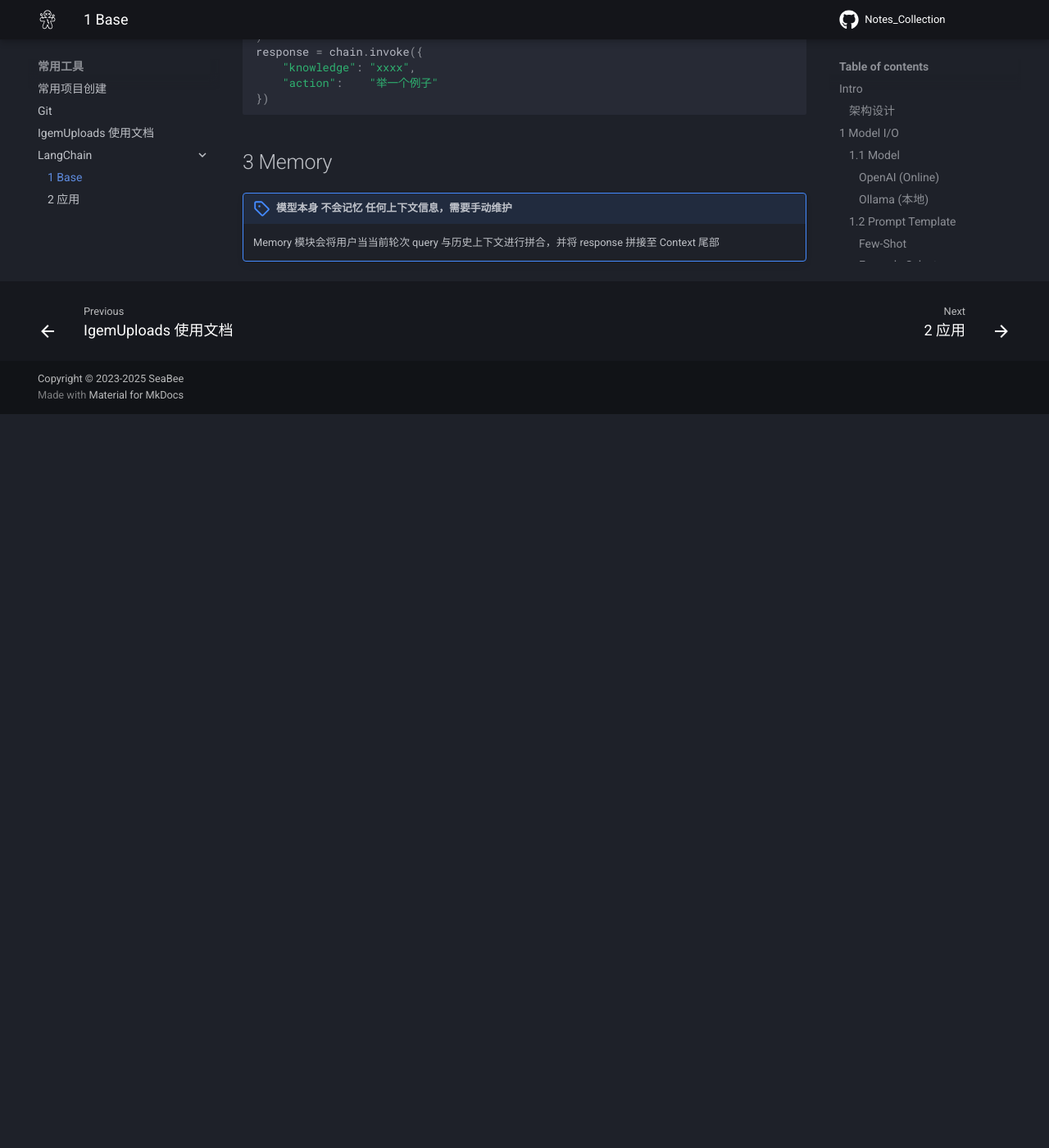
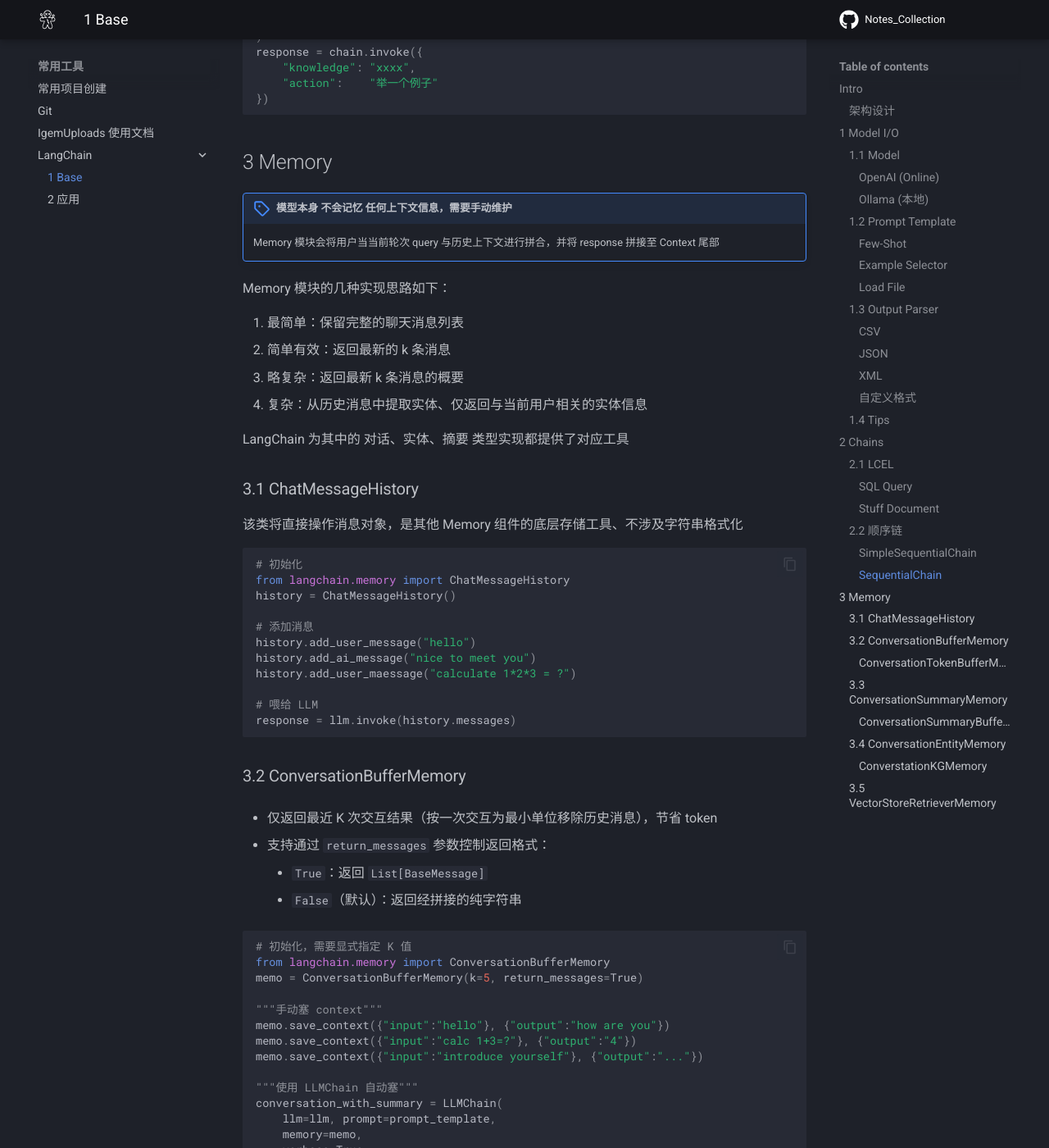
Before and after one commit to triplepiers/Notes_Collection, an MkDocs documentation site: the page built from docs/Nulling/Tool/LangChain/1_Base.md, in a window 1280 px wide and 1400 px high, scrolled down 11174 px. Shown: the whole window at 82% size. Built offline with MkDocs 1.6.1 and Material for MkDocs 9.7.7, drawn with Linux system fonts in a browser that asks for light colours; comment, search, counter and statistics services are not loaded; before the commit the page ends 11679 px from its top, so only the background shows below that; some of the changed text lies outside the part shown.

Commit message:
add: Memory of LangChain

````diff
--- a/docs/Nulling/Tool/LangChain/1_Base.md
+++ b/docs/Nulling/Tool/LangChain/1_Base.md
@@ -587,3 +587,159 @@
 
 !!!note "模型本身 **不会记忆** 任何上下文信息，需要手动维护"
     Memory 模块会将用户当当前轮次 query 与历史上下文进行拼合，并将 response 拼接至 Context 尾部
+
+Memory 模块的几种实现思路如下：
+
+1. 最简单：保留完整的聊天消息列表
+2. 简单有效：返回最新的 k 条消息
+3. 略复杂：返回最新 k 条消息的概要
+4. 复杂：从历史消息中提取实体、仅返回与当前用户相关的实体信息
+
+LangChain 为其中的 对话、实体、摘要 类型实现都提供了对应工具
+
+### 3.1 ChatMessageHistory
+
+该类将直接操作消息对象，是其他 Memory 组件的底层存储工具、不涉及字符串格式化
+
+```py
+# 初始化
+from langchain.memory import ChatMessageHistory
+history = ChatMessageHistory()
+
+# 添加消息
+history.add_user_message("hello")
+history.add_ai_message("nice to meet you")
+history.add_user_maessage("calculate 1*2*3 = ?")
+
+# 喂给 LLM
+response = llm.invoke(history.messages)
+```
+
+### 3.2 ConversationBufferMemory
+
+- 仅返回最近 K 次交互结果（按一次交互为最小单位移除历史消息），节省 token
+
+- 支持通过 `return_messages` 参数控制返回格式：
+
+    - `True`：返回 `List[BaseMessage]`
+    - `False`（默认）：返回经拼接的纯字符串
+
+```py
+# 初始化，需要显式指定 K 值
+from langchain.memory import ConversationBufferMemory
+memo = ConversationBufferMemory(k=5, return_messages=True)
+
+"""手动塞 context"""
+memo.save_context({"input":"hello"}, {"output":"how are you"})
+memo.save_context({"input":"calc 1+3=?"}, {"output":"4"})
+memo.save_context({"input":"introduce yourself"}, {"output":"..."})
+
+"""使用 LLMChain 自动塞"""
+conversation_with_summary = LLMChain(
+    llm=llm, prompt=prompt_template,
+    memory=memo,
+    verbose=True
+)
+res1 = conversation_with_summary.invoke({"question":"usr input1"})
+res2 = conversation_with_summary.invoke({"question":"usr input2"})
+
+print(memo.load_memory_variables({}))
+```
+
+#### ConversationTokenBufferMemory
+
+类似的，只保留最近 Token 个对话数据
+
+```py
+from langchain.memory import ConversationTokenBufferMemory
+memo = ConversationTokenBufferMemory(
+    llm=llm, max_token_limit=50
+)
+# 手动/自动塞 的操作与之前一致
+```
+
+### 3.3 ConversationSummaryMemory
+
+!!!question "通过 K 值或 token 数控制记录均无法兼顾存储占用与对话质量"
+
+`ConversationSummaryMemory` 提供了智能对话历史压缩机制，能通过 LLM 自动生成并更新历史对话内容的精简摘要、而非存储原始对话文本
+
+```py
+from langchain.memory import ConversationSummaryMemory
+memo = ConversationSummaryMemory(llm=llm)
+
+# 熟悉的古法 save_context
+# 此时使用 load_memory_variables 将打印摘要
+```
+
+#### ConversationSummaryBufferMemory
+
+- 该类保留了 **近期** 对话内容的原始记录、同时对 **早期** 内容进行动态摘要
+- 早期 / 近期 消息的划分依据是 token 数
+
+```py
+from langchain.memory import ConversationSummaryBufferMemory
+memo = ConversationSummaryBufferMemory(
+    llm=llm, return_messages=True,
+    max_token_limit=50,
+    # mamory_key="prompt_template 中的 variable"
+)
+```
+
+### 3.4 ConversationEntityMemory
+
+该类支持智能识别、存储和利用对话中出现的 "实体-属性" 信息，解决信息过载
+
+```py
+from langchain.memory import ConversationEntityMemory
+from langchain.memory.prompt import ENTITY_MEMORY_CONVERSATION_TEMPLATE
+
+llm = ChatOpenAI()
+chain = LLMChain(
+    llm=llm,
+    prompt=ENTITY_MEMORY_CONVERSATION_TEMPLATE,
+    memory=ConversationEntityMemory(llm=llm)
+)
+
+# 推理、打印实体信息
+chain.invoke(input="")
+print(chain.memory.entity_store.store)
+```
+
+#### ConverstationKGMemory
+
+- 在识别出的 Entity 基础上构建知识图谱（Knowledge Graph, KG），从而进一步捕捉实体之间的复杂关系
+
+- 对话内容将被转换为 `(头实体, 关系, 尾实体)` 的三元组
+
+```py
+from langchain.memory import ConversationKGMemory
+memo = ConversationKGMemory(llm=llm)
+
+# 古法对话
+
+memo.load_memory_variable({"input":"Who is Sam"}) # 返回 Sam 相关节点
+memo.get_knowledge_triples("她最喜欢红色")          # 返回所有相关的三元组
+```
+
+### 3.5 VectorStoreRetrieverMemory
+
+该类将历史对话存储在向量数据库中，并基于向量相似度检索、返回语义相似度最高的 k 个文档
+
+```py
+from langchain.memory import VectorStoreRetrieverMemory
+from langchain_community.vectors import FAISS
+
+# 塞点初始文本（古法 save_context）
+memo = ConvertStaionMemory()
+
+# 初始化向量数据库（需要配置 Embedding Model）
+vector_store = FAISS.from_texts(memo.buffer.split('\n'), embedding_model)
+# 定义检索器：只召回 k=1 个结果
+retriever = vector_store.as_retriever(search_kwag=dict(k=1))
+
+# 初始化带检索功能的向量对话记录
+memory = VectorStoreRetrieverMemory(retriever=retriever)
+
+# 通过 load_memory_variable({"prompt":"xxx"}) 检索最相关的 k 条数据
+```
````
